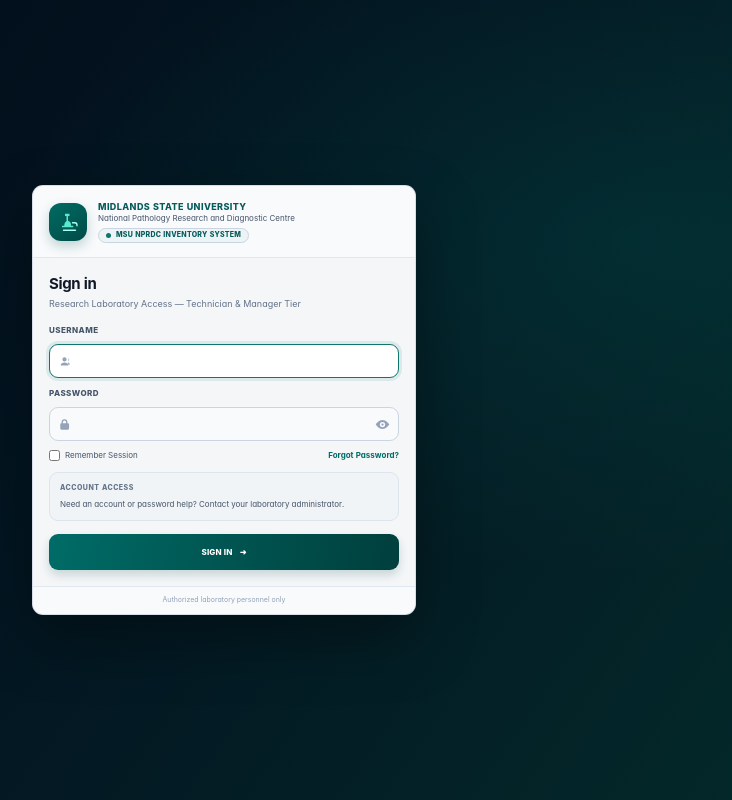
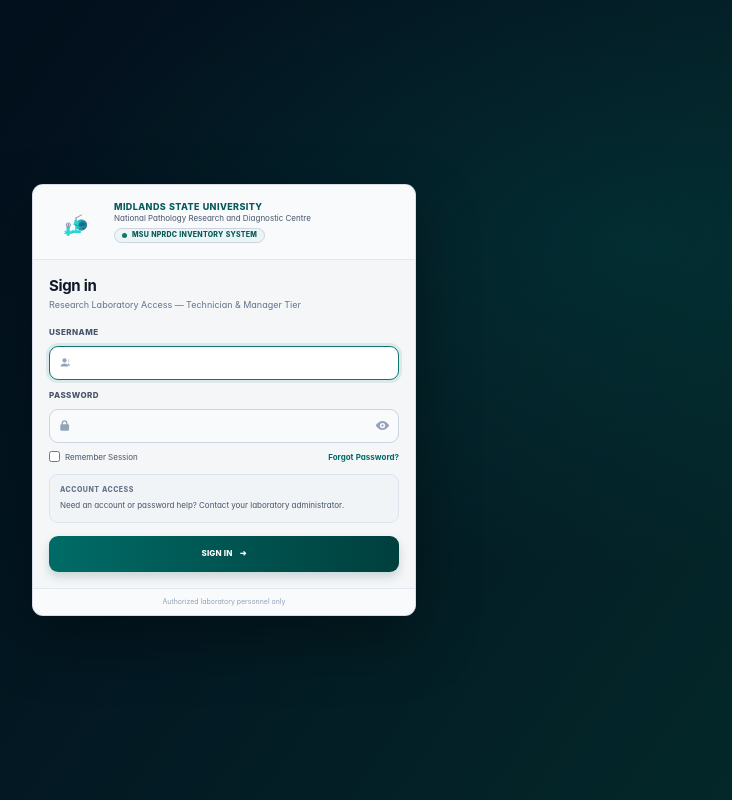
Before and after one commit to Thando2805/Lab-inventory, a Flask app: page /login in a window 1280 px wide. Shown: the whole page, without its empty margins (416-1148 px from the left). Run offline with Flask 3, Linux system fonts and the light colour scheme; some libraries are stand-ins or nearby versions.

Commit message:
Use NPRDC logo on login interface

```diff
--- a/static/css/custom.css
+++ b/static/css/custom.css
@@ -1074,20 +1074,11 @@ td.mono,
 }
 
 .login-emblem {
-  flex: 0 0 38px;
-  width: 38px;
-  height: 38px;
-  display: grid;
-  place-items: center;
-  border-radius: 12px;
-  color: #5cf2d3;
-  background: linear-gradient(145deg, #006b63, #004b48);
-  box-shadow: 0 5px 12px rgba(0, 80, 75, .23);
-}
-
-.login-emblem svg {
-  width: 24px;
-  height: 24px;
+  flex: 0 0 54px;
+  width: 54px;
+  height: 48px;
+  display: block;
+  object-fit: contain;
 }
 
 .login-brand-copy {
--- a/templates/forgot_password.html
+++ b/templates/forgot_password.html
@@ -5,9 +5,7 @@
 <main class="login-wrap">
     <section class="login-card password-help-card">
         <header class="login-brand">
-            <div class="login-emblem" aria-hidden="true">
-                <svg viewBox="0 0 32 32" fill="none"><path d="M12 5h6v3h-2v6.2a6 6 0 0 1 4 5.7v1.1h3v2H8v-2h3v-1.1a6 6 0 0 1 3-5.2V8h-2V5Z" fill="currentColor"/><path d="M10 27h16" stroke="#a7fff1" stroke-width="1.8" stroke-linecap="round"/></svg>
-            </div>
+            <img src="{{ url_for('static', filename='images/nprdc-logo.svg') }}" class="login-emblem" alt="MSU NPRDC logo">
             <div class="login-brand-copy">
                 <div class="login-brand-kicker">Midlands State University</div>
                 <div class="login-brand-sub">National Pathology Research and Diagnostic Centre</div>
--- a/templates/login.html
+++ b/templates/login.html
@@ -5,12 +5,7 @@
 <main class="login-wrap">
     <section class="login-card" aria-labelledby="login-title">
         <header class="login-brand">
-            <div class="login-emblem" aria-hidden="true">
-                <svg viewBox="0 0 32 32" fill="none">
-                    <path d="M12 5h6v3h-2v6.2a6 6 0 0 1 4 5.7v1.1h3v2H8v-2h3v-1.1a6 6 0 0 1 3-5.2V8h-2V5Z" fill="currentColor" opacity=".95"/>
-                    <path d="M10 27h16M22 17h3a3 3 0 0 1 3 3v1" stroke="#a7fff1" stroke-width="1.8" stroke-linecap="round"/>
-                </svg>
-            </div>
+            <img src="{{ url_for('static', filename='images/nprdc-logo.svg') }}" class="login-emblem" alt="MSU NPRDC logo">
             <div class="login-brand-copy">
                 <div class="login-brand-kicker">Midlands State University</div>
                 <div class="login-brand-sub">National Pathology Research and Diagnostic Centre</div>
```
